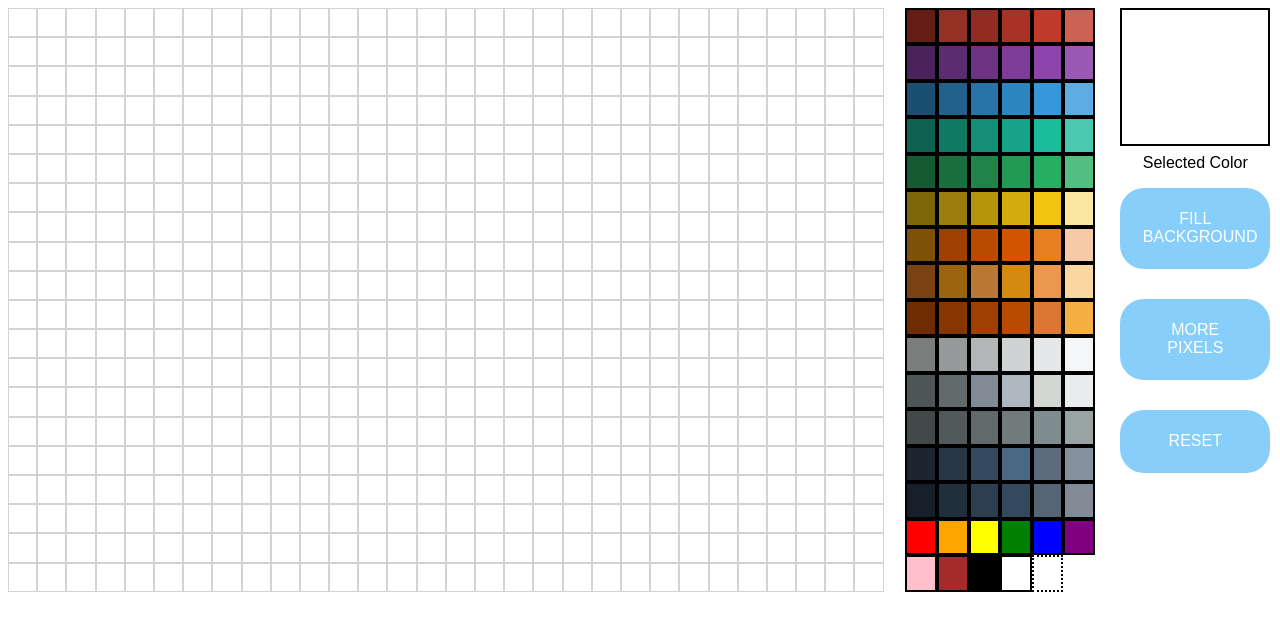
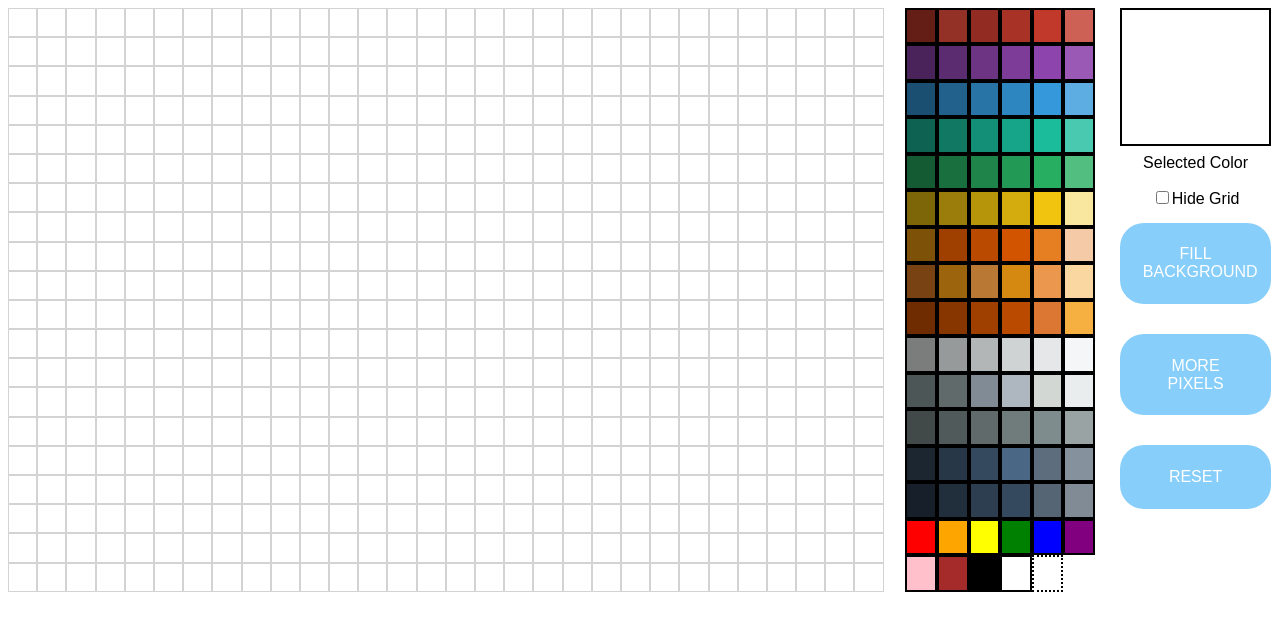
Before and after one commit to ddderekk/Easy-8-bit, a React (Vite) app: page / in a window 1280 px wide. Shown: the top 630 px of the page. Built offline with nearby package versions, Linux system fonts and the light colour scheme.

Commit message:
Add hide grid feature

```diff
--- a/src/App.jsx
+++ b/src/App.jsx
@@ -1,10 +1,17 @@
 import { useState } from 'react'
 import './App.css'
 
-function GridButton({currentColor, pixelWidth}){
+function GridButton({currentColor, pixelWidth, hideGrid}){
   const [pixelColor, setPixelColor] = useState("transparent")
   function handlePixelClick() {
     setPixelColor(currentColor)
+  }
+  if (hideGrid === true) {
+    return(
+      <>
+      <button style={{background:pixelColor, width:pixelWidth, border:"none"}} className={"gridButton"} onClick={handlePixelClick}></button>
+      </>
+    )
   }
   return(
     <>
@@ -13,10 +20,10 @@ function GridButton({currentColor, pixelWidth}){
   )
 }
 
-function GridButtonGroup({currentColor, numberOfPixels, pixelWidth, backgroundColor}) {
+function GridButtonGroup({currentColor, numberOfPixels, pixelWidth, backgroundColor, groupHideGrid}) {
   const gridButtons = []
   while (gridButtons.length < numberOfPixels) {
-    gridButtons.push(<GridButton currentColor={currentColor} pixelWidth={pixelWidth}/>)
+    gridButtons.push(<GridButton currentColor={currentColor} pixelWidth={pixelWidth} hideGrid={groupHideGrid}/>)
   }
   return (
     <div className='grid' style={{background:backgroundColor}}>
@@ -91,6 +98,18 @@ function FillBackgroundButton({backgroundFunction}) {
   )
 }
 
+function HideGridButton({hideGrid, handleGridHide}) {
+  return (
+    <div className="hideGridCheckbox">
+    <input type="checkbox" id="showBorder" checked={hideGrid} onChange={(e) => handleGridHide(e.target.checked)}>
+    </input>
+      <label for="showBorder" className="showGridLabel">Hide Grid</label>
+    </div>
+  )
+}
+
+
+
 function MoreButton({purpose, resolutionChangeFunction}){
   if (purpose === "morePixels"){
     return (
@@ -132,13 +151,17 @@ function App() {
   function hangleGridBackgroundChange() {
     setGridBackground(currentColor)
   }
+
+  const [hideGrid, setHideGrid] = useState(false)
+
   if (resolution === "MORE PIXELS") {
     return (
       <div className="pageContainer">
-      <GridButtonGroup currentColor={currentColor} numberOfPixels={1200} pixelWidth="2.44%" backgroundColor={gridBackground}/>
+      <GridButtonGroup currentColor={currentColor} numberOfPixels={1200} pixelWidth="2.44%" backgroundColor={gridBackground} groupHideGrid={hideGrid}/>
       <ColorButtonGroup setColorFunction={handleColorChange}/>
       <div className='sideButtons'>
       <ActiveColor currentColor={currentColor}/>
+      <HideGridButton hideGrid={hideGrid} handleGridHide={setHideGrid}/>
       <FillBackgroundButton backgroundFunction={hangleGridBackgroundChange}/>
       <MoreButton purpose="lessPixels" resolutionChangeFunction={handleResolutionChange}/>
       <ResetButton/>
@@ -149,10 +172,11 @@ function App() {
   else {
     return (
       <div className="pageContainer">
-      <GridButtonGroup currentColor={currentColor} numberOfPixels={600} pixelWidth="3.3%" backgroundColor={gridBackground}/>
+      <GridButtonGroup currentColor={currentColor} numberOfPixels={600} pixelWidth="3.3%" backgroundColor={gridBackground} groupHideGrid={hideGrid}/>
       <ColorButtonGroup setColorFunction={handleColorChange}/>
       <div className='sideButtons'>
       <ActiveColor currentColor={currentColor}/>
+      <HideGridButton hideGrid={hideGrid} handleGridHide={setHideGrid}/>
       <FillBackgroundButton backgroundFunction={hangleGridBackgroundChange}/>
       <MoreButton purpose="morePixels" resolutionChangeFunction={handleResolutionChange}/>
       <ResetButton/>
--- a/src/index.css
+++ b/src/index.css
@@ -44,7 +44,7 @@ button{
 .sideButtons button{
   color: white;
   font-size: 1rem;
-  width: 150px;
+  width: 100%;
   border: none;
   margin-bottom: 20%;
   padding: 15%;
@@ -53,8 +53,7 @@ button{
 }
 
 .sideButtons button:hover{
-  background-color: black;
-  color: white;
+  background-color: aqua;
   transition: 0.5s;
 }
 
@@ -62,6 +61,9 @@ button{
   margin-top: 5%;
 }
 
+.hideGridCheckbox{
+  margin-bottom: 10%;
+}
 .pageContainer{
   display: flex;
   width: 100%;
```
